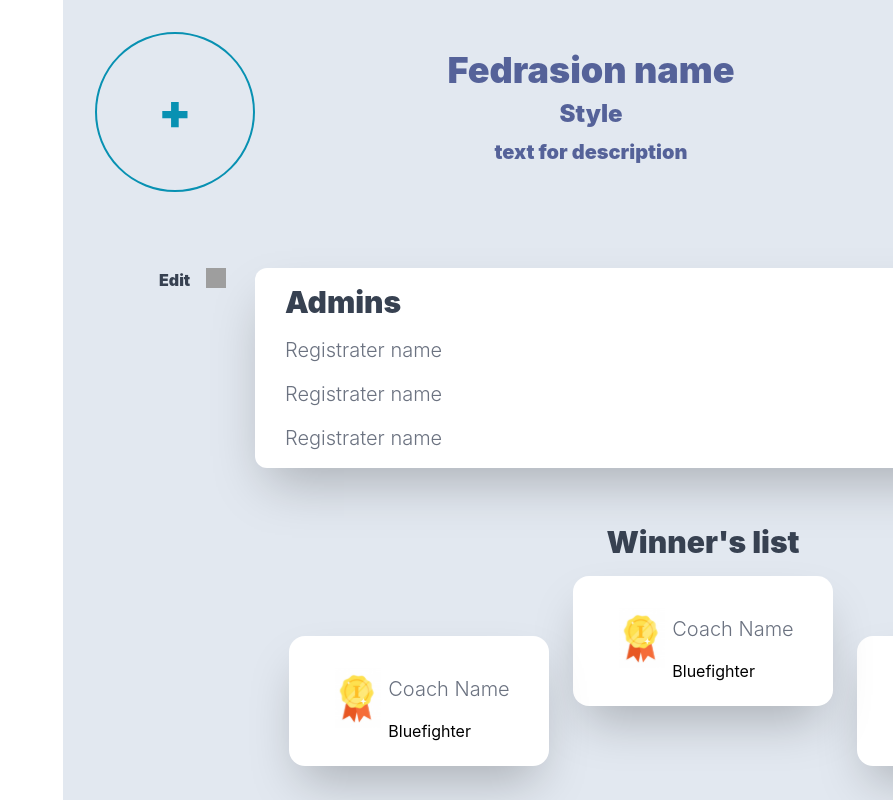
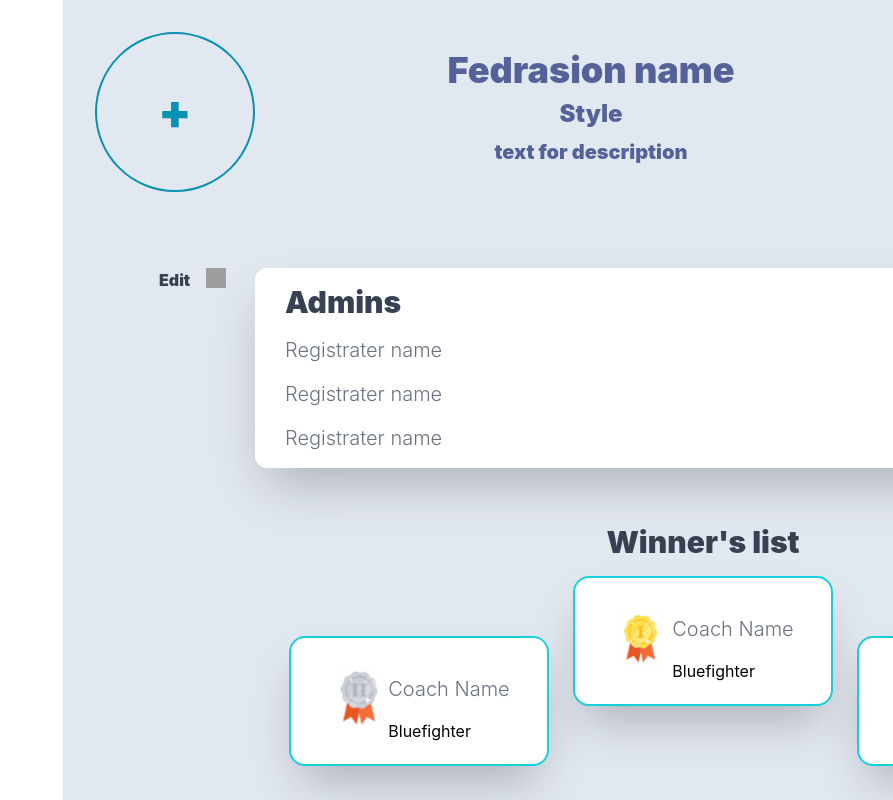
Before and after one commit to miillaadddddd/SepidParvaz, a Next.js app: page /one in a window 1280 px wide. Shown: the whole page, without its empty margins (387-1280 px from the left). Built offline with nearby package versions, Linux system fonts and the light colour scheme.

Commit message:
add border for carts

```diff
--- a/components/AppCart.jsx
+++ b/components/AppCart.jsx
@@ -2,11 +2,17 @@ import React from "react";
 import s from "./AppCart.module.css";
 import AppIcon from "./AppIcon";
 import AppText from "./AppText";
-function AppCart() {
+function AppCart({ icon = "goldMedal", border }) {
   return (
-    <div className={s.container}>
+    <div
+      className={s.container}
+      style={{
+        borderColor: border ? "#17D0DD" : null,
+        borderWidth: "2px",
+      }}
+    >
       <div className={s.icon}>
-        <AppIcon icon="goldMedal" size="big" />
+        <AppIcon icon={icon} size="big" />
       </div>
       <div className={s.nameContainer}>
         <AppText text="Coach Name" />
--- a/components/pages/one/WinnerPart.jsx
+++ b/components/pages/one/WinnerPart.jsx
@@ -10,13 +10,13 @@ function WinnerPart() {
       </div>
       <div className="relative flex justify-center mt-10 ">
         <div className="relative mx-1 top-5">
-          <AppCart />
+          <AppCart icon="bronzeMedal" border />
         </div>
         <div className="relative mx-5 bottom-10">
-          <AppCart />
+          <AppCart border />
         </div>
         <div className="relative mx-1 top-5">
-          <AppCart />
+          <AppCart icon="silverMedal" border />
         </div>
       </div>
     </>
```
